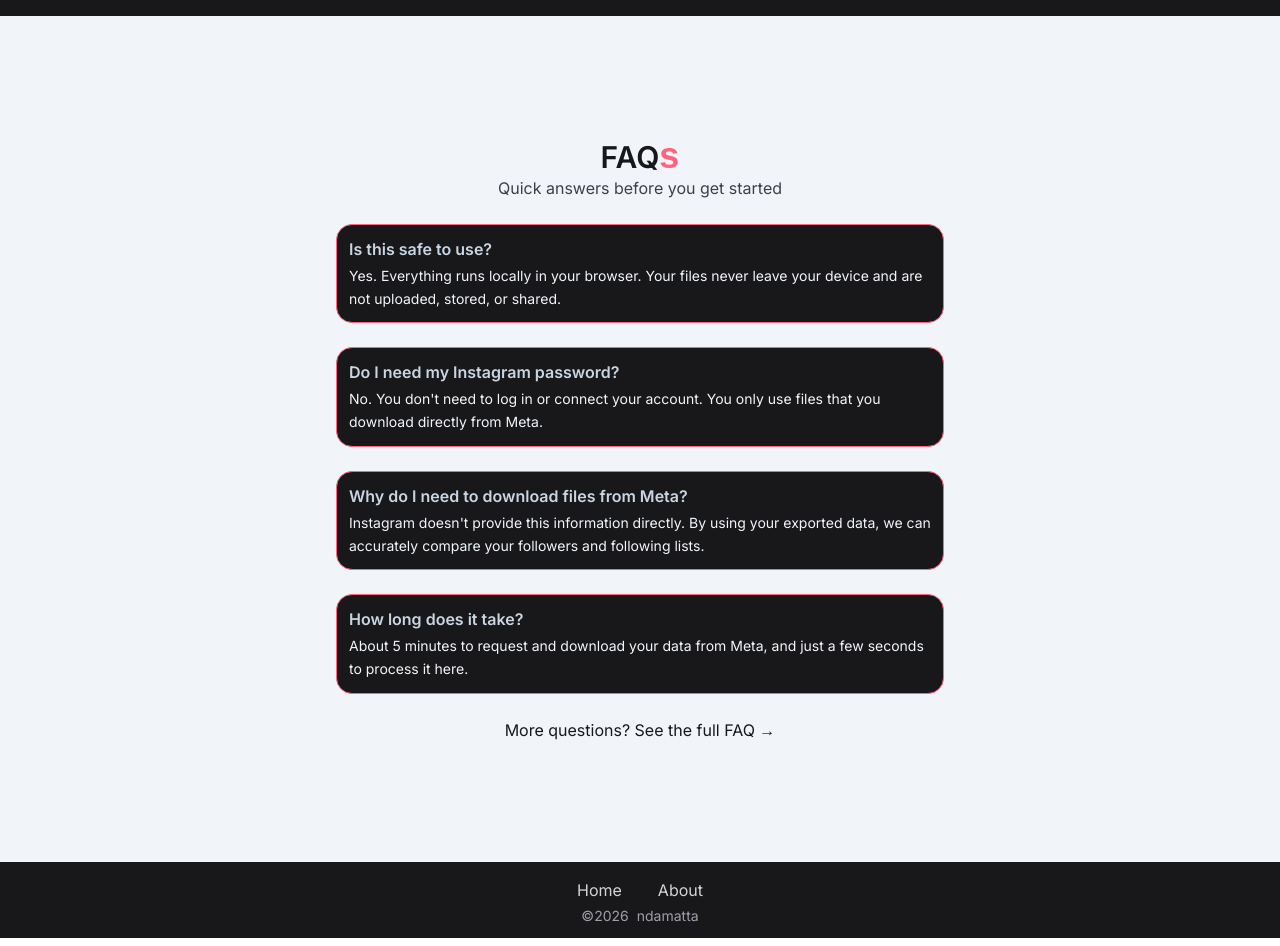
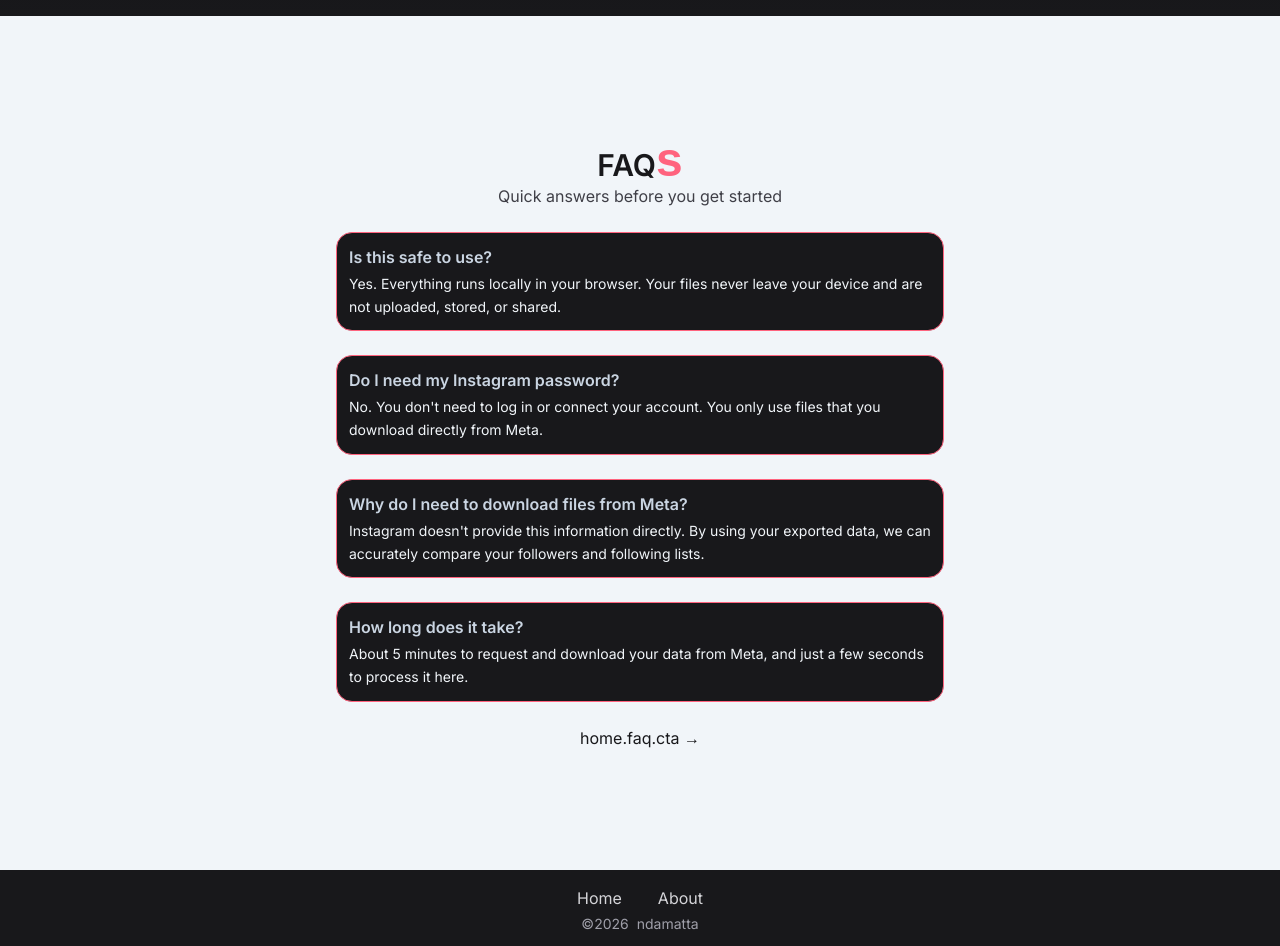
Before and after one commit to ndamatta/unfollowz, a Next.js app: page /en in a window 1280 px wide. Shown: the part 1460-2406 px from the top of the page. Built offline with nearby package versions, Linux system fonts and the light colour scheme; a web font is replaced by a local one.

Commit message:
fixed cta and linked to translations, fixed respoonsive font sizes

```diff
--- a/src/components/FAQSection.tsx
+++ b/src/components/FAQSection.tsx
@@ -59,15 +59,14 @@ export default function FAQSection({
   subtitle: string;
   cta: boolean;
 }) {
-  const t = useTranslations("FAQ");
-
+  const t = useTranslations("home.faq");
   return (
     <section className="w-full bg-slate-100 my-10">
       <div className="container mx-auto px-4 sm:px-6 lg:px-8 py-0 my-20 max-w-2xl">
         <div className="text-center mb-6">
-          <h2 className="text-1xl sm:text-3xl font-semibold text-zinc-900">
+          <h2 className="text-xl sm:text-3xl font-semibold text-zinc-900">
             FAQ
-            <span className="font-sketch text-rose-400 text-3xl sm:text-1xl md:text-4xl">
+            <span className="font-sketch text-rose-400 text-2xl sm:text-4xl md:text-5xl">
               s
             </span>
           </h2>
@@ -91,7 +90,7 @@ export default function FAQSection({
               href="/howitworks"
               className="text-sm sm:text-base text-zinc-900 hover:text-zinc-800 transition-colors duration-200"
             >
-              More questions? See the full FAQ →
+              {t("cta")} →
             </Link>
           </div>
         )}
```
